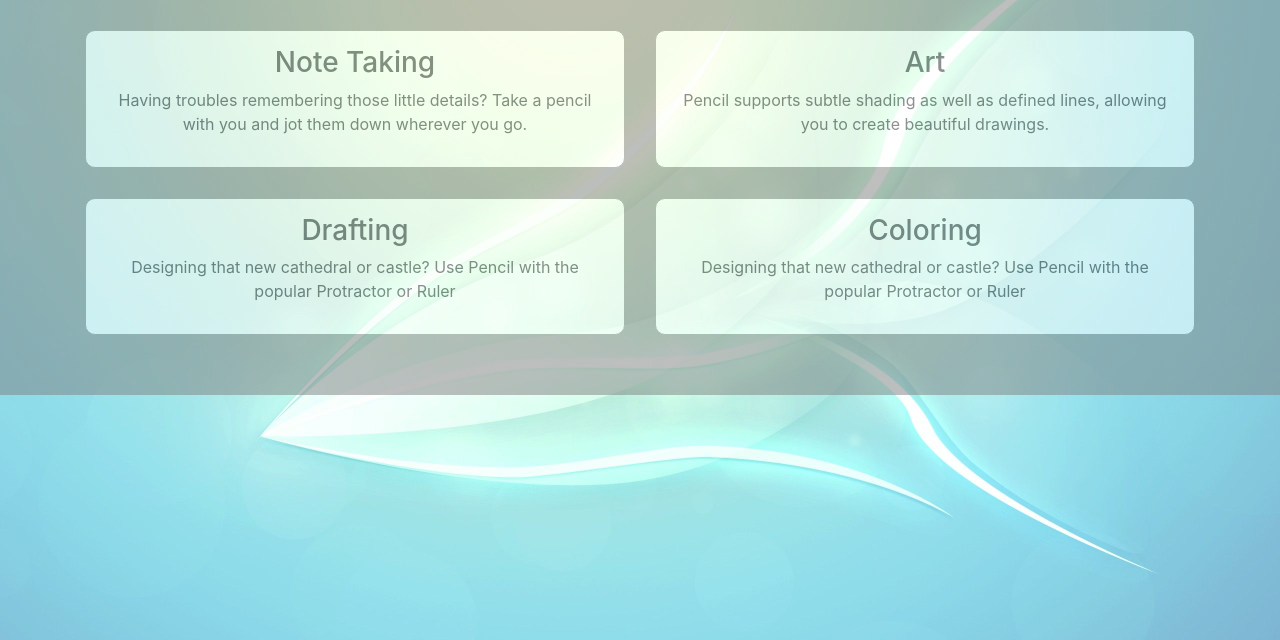
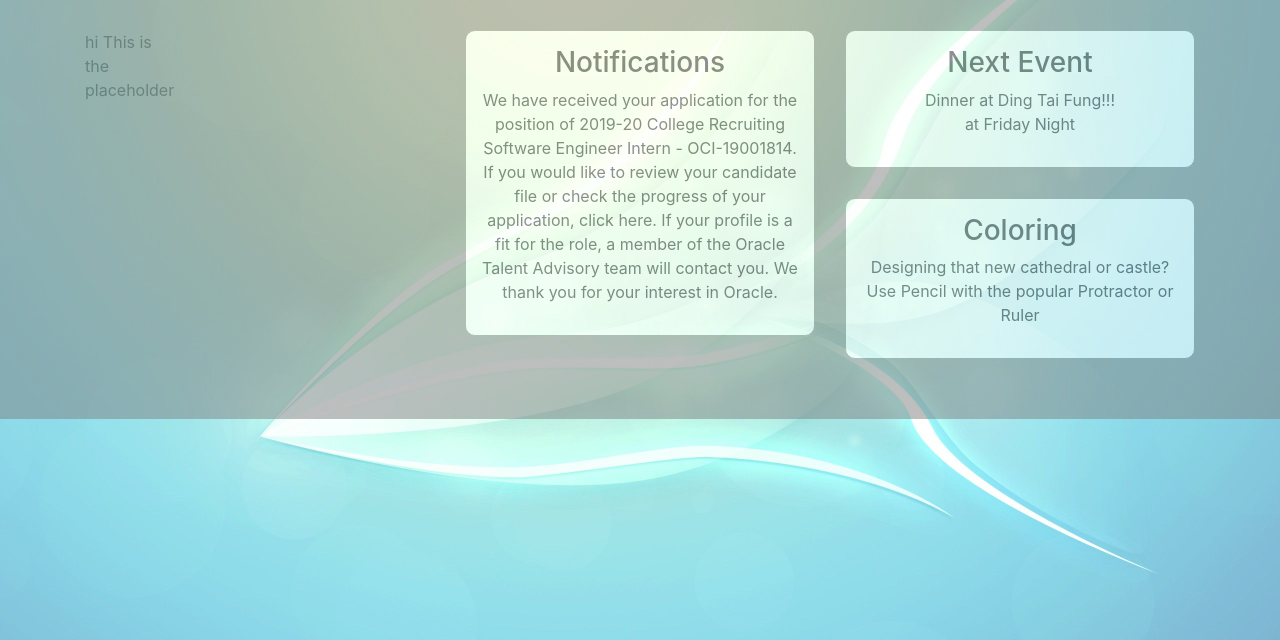
Before and after one commit to annandherbell/Squalendar, a plain HTML site: page groupspace.html in a window 1280 px wide. Shown: the part 160-800 px from the top of the page. Drawn offline with nearby package versions, Linux system fonts and the light colour scheme.

Commit message:
Changed the layout of groupspace

```diff
--- a/groupspace.html
+++ b/groupspace.html
@@ -32,40 +32,42 @@
             <div class="all-subinterfaces">
                 <div class="container">
                     <div class="row">
-                        <div class="subinterface col-md-12 col-lg-6">
+                    <div class="col-md-12 col-lg-4">
+                        <div class="subinterfac" style="width:70px">hi This is the placeholder</div>
+                    </div>
+                    <div class="col-md-12 col-lg-4">
+                        <div class="subinterface">
                             <div class="subinterface-content">
                                 <div class="subinterface-1">
-                                  <h3> Note Taking </h3>
+                                  <h3> Notifications </h3>
                                   <p>
-                                      Having troubles remembering those little details?
-                                      Take a pencil with you and jot them down wherever you go.
+                                        We have received your application for the position of 2019-20 College Recruiting Software Engineer Intern - OCI-19001814.
+
+                                        If you would like to review your candidate file or check the progress of your application, click here.
+
+                                        If your profile is a fit for the role, a member of the Oracle Talent Advisory team will contact you.
+
+                                        We thank you for your interest in Oracle.
                                   </p>
                                 </div>
                             </div>
                         </div>
-                        <div class="subinterface col-md-12 col-lg-6">
+
+                    </div>
+                    <div class="col-md-12 col-lg-4">
+                        <div class="subinterface">
                             <div class="subinterface-content">
                                 <div class="subinterface-1">
-                                  <h3> Art </h3>
+                                  <h3> Next Event </h3>
                                   <p>
-                                      Pencil supports subtle shading as well as defined lines,
-                                      allowing you to create beautiful drawings.
+                                      Dinner at Ding Tai Fung!!!
+                                      <br> at Friday Night
+
                                   </p>
                                 </div>
                             </div>
                         </div>
-                        <div class="subinterface col-md-12 col-lg-6">
-                            <div class="subinterface-content">
-                                <div class="subinterface-1">
-                                  <h3> Drafting </h3>
-                                  <p>
-                                      Designing that new cathedral or castle? Use Pencil with the popular
-                                      Protractor or Ruler
-                                  </p>
-                                </div>
-                            </div>
-                        </div>
-                        <div class="subinterface col-md-12 col-lg-6">
+                        <div class="subinterface">
                             <div class="subinterface-content">
                                 <div class="subinterface-1">
                                   <h3> Coloring </h3>
@@ -76,6 +78,7 @@
                                 </div>
                             </div>
                         </div>
+                    </div>
                     </div>
                 </div>
             </div>
```
